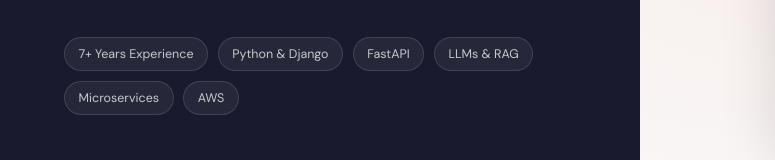
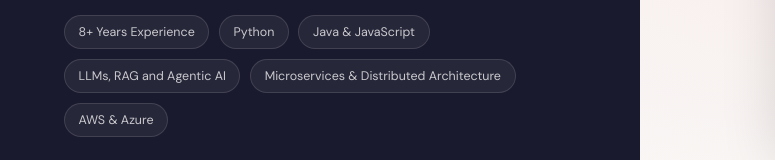
Before and after one commit to sanidhyarajawat/sanidhyarajawat.github.io, a plain HTML site: page index.html in a window 1280 px wide. Shown: the part 397-557 px from the top of the page, 0-775 px from the left. Drawn offline with nearby package versions, Linux system fonts and the light colour scheme.

Commit message:
Changed experience to 8

```diff
--- a/index.html
+++ b/index.html
@@ -763,12 +763,12 @@
       <h1 class="hero-name">Sanidhya<br />Singh <span>Rajawat</span></h1>
       <p class="hero-title">Senior Software Engineer · Python · AI/ML · Distributed Systems</p>
       <div class="hero-badges">
-        <span class="badge">7+ Years Experience</span>
-        <span class="badge">Python & Django</span>
-        <span class="badge">FastAPI</span>
-        <span class="badge">LLMs & RAG</span>
-        <span class="badge">Microservices</span>
-        <span class="badge">AWS</span>
+        <span class="badge">8+ Years Experience</span>
+        <span class="badge">Python</span>
+        <span class="badge">Java & JavaScript</span>
+        <span class="badge">LLMs, RAG and Agentic AI</span>
+        <span class="badge">Microservices & Distributed Architecture</span>
+        <span class="badge">AWS & Azure</span>
       </div>
       <div class="hero-cta">
         <a href="mailto:sanidhyarajawat58@gmail.com" class="btn-primary">Reach out</a>
```
